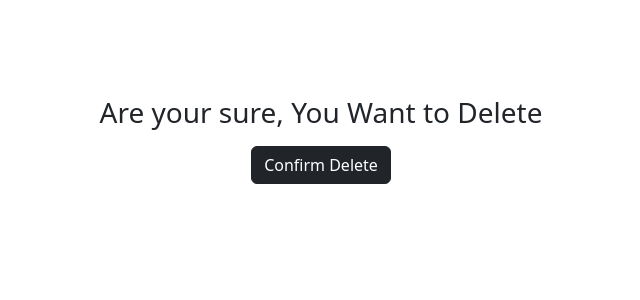
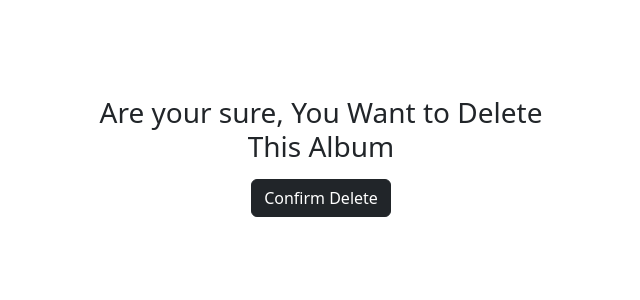
Before and after one commit to mdtalhaba/Musician_Directory, a Django app: page /album/delete/4 in a window 1280 px wide. Shown: the part 56-356 px from the top of the page, without its empty margins (319-959 px from the left). Run offline with Django 4.2, Linux system fonts and the light colour scheme; a user stored in the database is signed in; data comes from the database, SQL or seed files in the repository; both versions use the stored data as it was after the commit.

Commit message:
currections some text

```diff
--- a/album/templates/album/delete_album.html
+++ b/album/templates/album/delete_album.html
@@ -3,7 +3,7 @@
 {% block content %}
 
 <div style="width: 500px; min-height: 500px; margin: auto" class="py-5 text-center">
-    <h3>Are your sure, You Want to Delete</h3>
+    <h3>Are your sure, You Want to Delete This Album</h3>
     <form method="post">
       {% csrf_token %}
       <button type="submit" class="btn btn-dark mt-2">Confirm Delete</button>
--- a/musician/templates/musician/add_musician.html
+++ b/musician/templates/musician/add_musician.html
@@ -3,7 +3,7 @@
 {% block content %}
 {% load crispy_forms_tags %}
 
-<div style="width: 500px; min-height: 500px; margin: auto" class="py-5">
+<div style="width: 500px; min-height: 500px; margin: auto" class="py-3">
     <h3>{{type}} Musician</h3>
     <form method="post">
       {% csrf_token %}
--- a/musician/templates/musician/delete_musician.html
+++ b/musician/templates/musician/delete_musician.html
@@ -3,7 +3,7 @@
 {% block content %}
 
 <div style="width: 500px; min-height: 500px; margin: auto" class="py-5 text-center">
-    <h3>Are your sure, You Want to Delete</h3>
+    <h3>Are your sure, You Want to Delete This Musician</h3>
     <form method="post">
       {% csrf_token %}
       <button type="submit" class="btn btn-dark mt-2">Confirm Delete</button>
```
Also changed, not shown: db.sqlite3.
